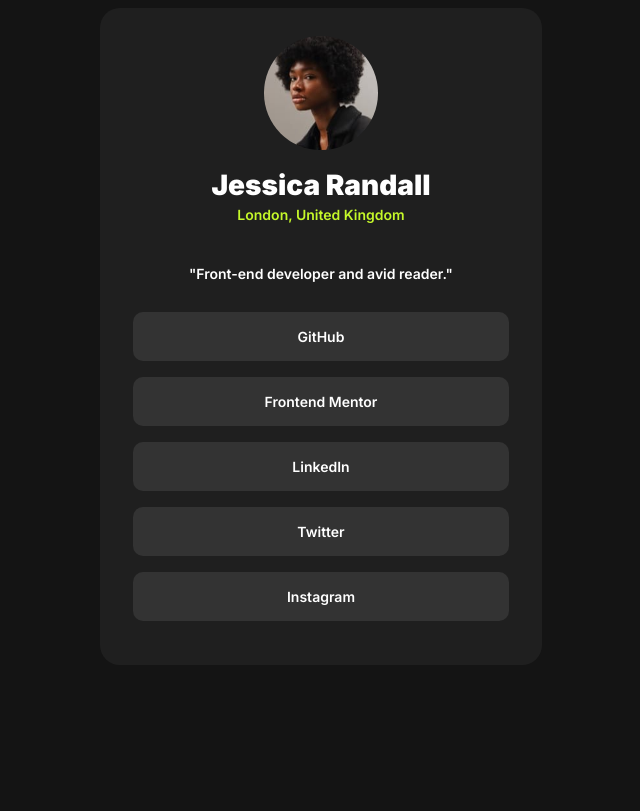
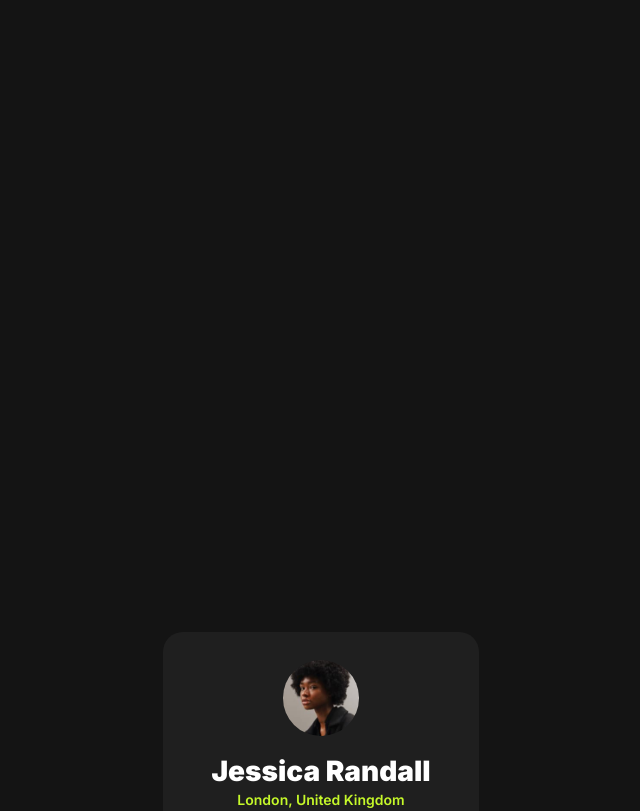
Before and after one commit to wawawoh/social-link, a plain HTML site: page index.html in a window 1280 px wide. Shown: the top 811 px of the page, without its empty margins (319-959 px from the left). Drawn offline with Linux system fonts and the light colour scheme.

Commit message:
Update styles.css

```diff
--- a/styles.css
+++ b/styles.css
@@ -26,8 +26,8 @@ body {
     color:white;
     display:flex;
     flex-direction: column;
-    width:35%;
-    margin: auto;
+    width:25%;
+    margin: 50% auto;
     background: hsl(0, 0%, 12%);
     padding: 2em 2rem ;
     text-align: center;
```
